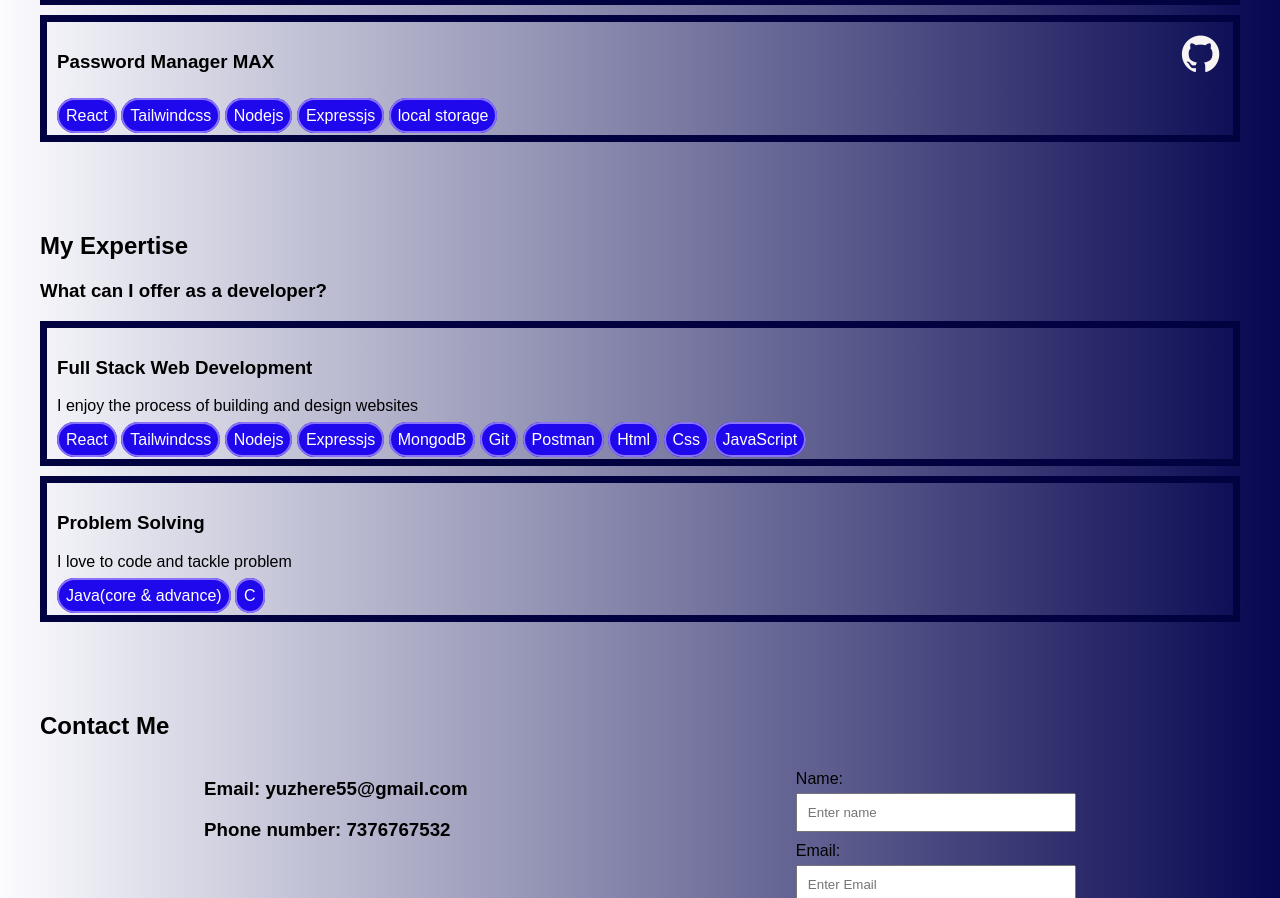
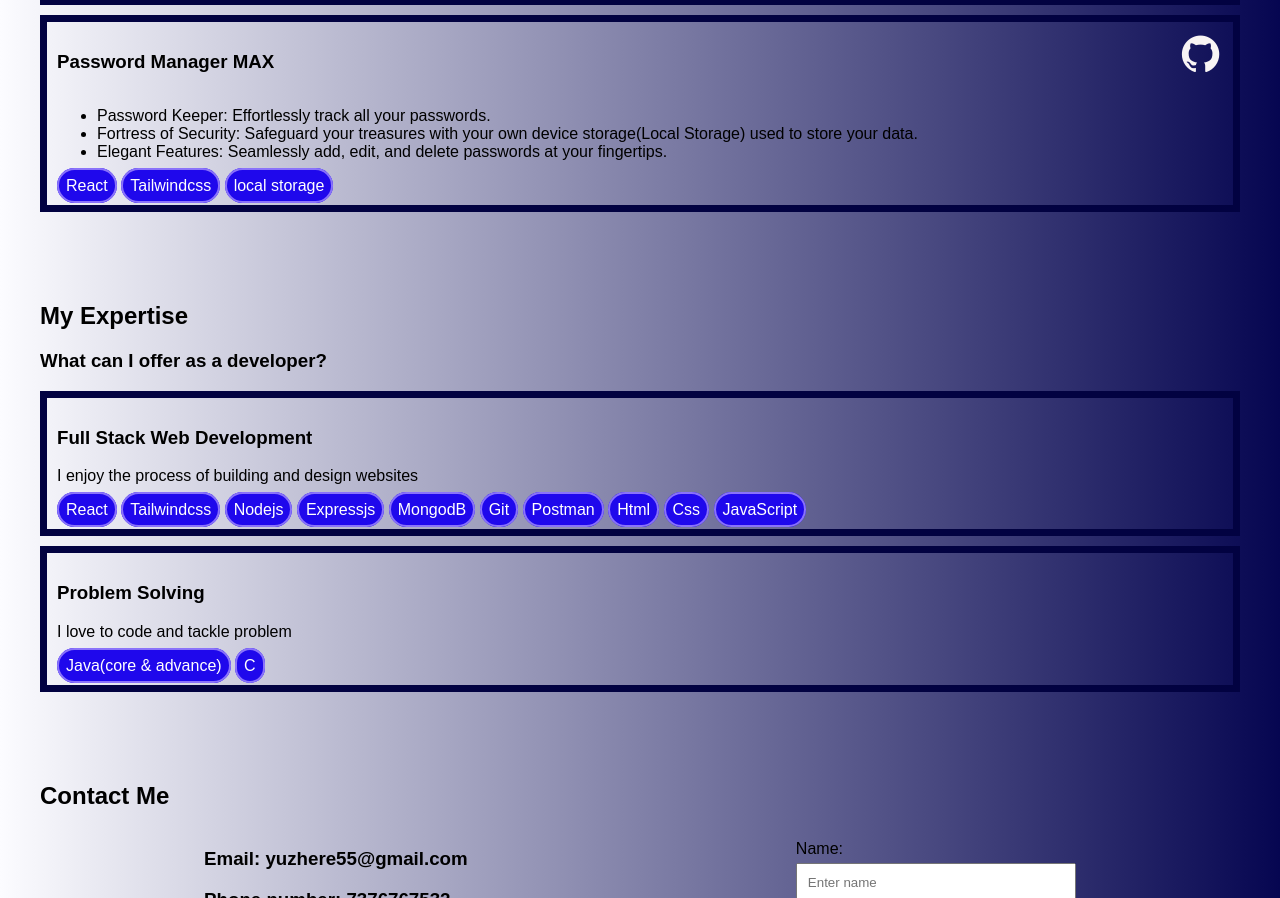
Before and after one commit to Yusra-Azeem/Portfolio, a plain HTML site: page index.html in a window 1280 px wide. Shown: the part 923-1821 px from the top of the page. Drawn offline with nearby package versions, Linux system fonts and the light colour scheme; a script that the page names is missing.

Commit message:
Update index.html

```diff
--- a/index.html
+++ b/index.html
@@ -78,11 +78,17 @@
             </div>
         </div>
 
-            <p></p>
+            <div class="content">
+            <ul>
+                <li>Password Keeper: Effortlessly track all your passwords.</li>
+                <li>Fortress of Security: Safeguard your treasures with your own device storage(Local Storage)
+
+used to store your data.</li>
+                <li>Elegant Features: Seamlessly add, edit, and delete passwords at your fingertips.</li>
+               <ul> </div>
+                <div>
             <span class ="span">React</span>
             <span class ="span">Tailwindcss</span>
-            <span class ="span">Nodejs</span>
-            <span class ="span">Expressjs</span>
             <span class ="span">local storage</span>
         </div>
     </div>
```
